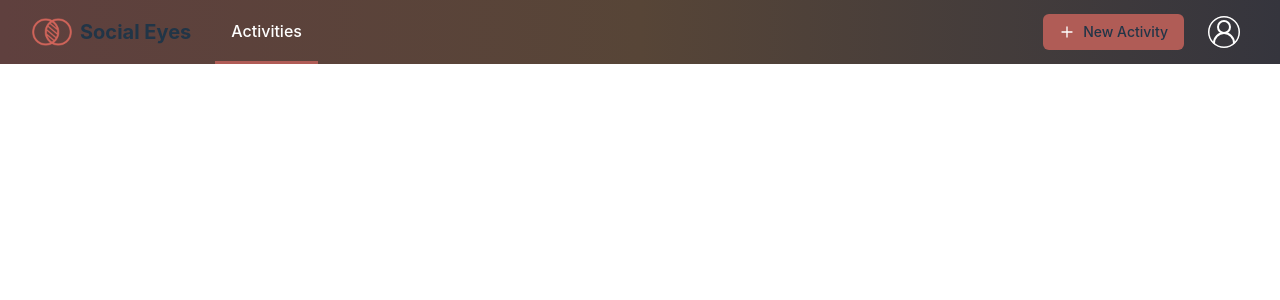
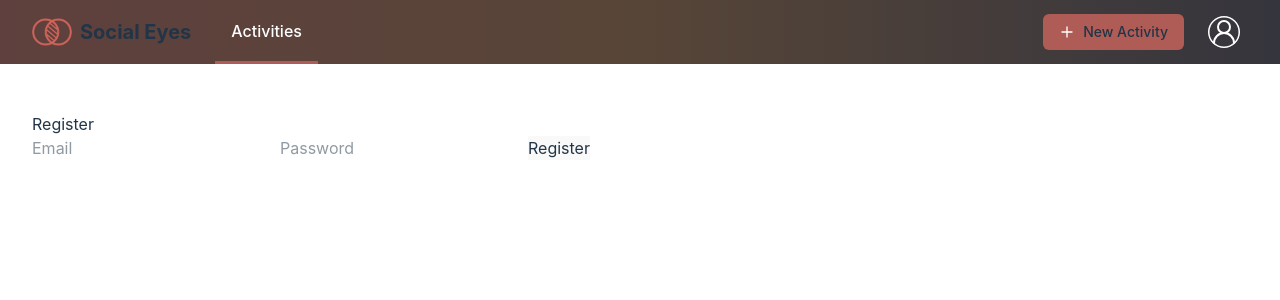
Before and after one commit to tadasmak/socialize_project_frontend, a React (Vite) app: page /users/register in a window 1280 px wide. Shown: the top 300 px of the page. Built offline with nearby package versions, Linux system fonts and the light colour scheme.

Commit message:
Implement register page logic and toast element on success

```diff
--- a/src/pages/Register.tsx
+++ b/src/pages/Register.tsx
@@ -1,7 +1,46 @@
-const Register = () => {
+import React, { useState } from 'react';
+import { toast } from 'react-toastify';
+import { useNavigate } from 'react-router-dom';
+
+import { register } from '../api/auth';
+
+export const Register = () => {
+    const [email, setEmail] = useState('');
+    const [password, setPassword] = useState('');
+    const [error, setError] = useState('');
+    const navigate = useNavigate();
+
+    const handleSubmit = async (e: React.FormEvent) => {
+        e.preventDefault();
+        try {
+            await register(email, password);
+
+            toast.success('Registered successfully!', {
+                position: 'bottom-center',
+                autoClose: 3000,
+                pauseOnHover: true,
+                theme: 'dark',
+                className: 'text-white',
+            });
+
+            setTimeout(() => navigate('/users/login'), 3000);
+        } catch (err: unknown) {
+            if (err instanceof Error) {
+                setError(err.message)
+            } else {
+                setError('An unexpected error occurred. Please try again.');
+            }
+        }
+    };
+
     return (
-        <div>
-        </div>
+        <form onSubmit={handleSubmit}>
+            <h2>Register</h2>
+            <input type="email" required placeholder="Email" value={email} onChange={e => setEmail(e.target.value)} />
+            <input type="password" required placeholder="Password" value={password} onChange={e => setPassword(e.target.value)} />
+            <button type="submit">Register</button>
+            {error && <p style={{ color: 'red' }}>{error}</p>}
+        </form>
     );
 }
 
```
